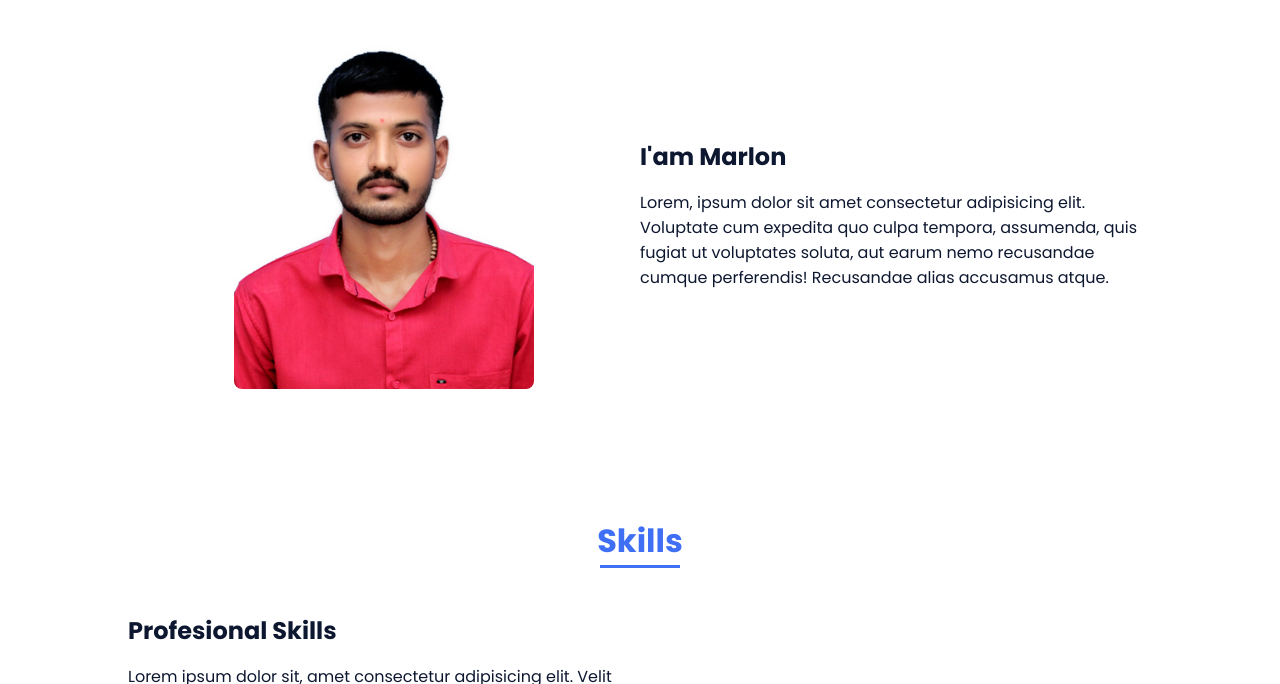
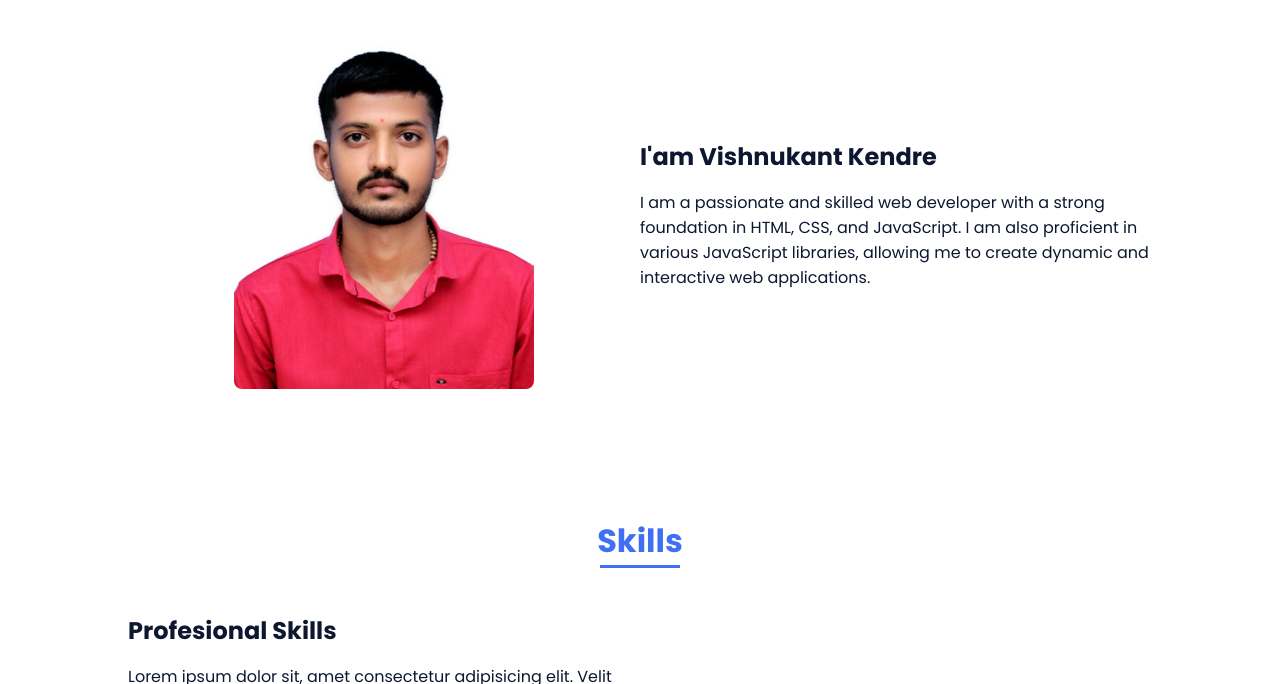
Before and after one commit to vishnukantkendre/KendreVishnukants_Portfolio, a plain HTML site: page index.html in a window 1280 px wide. Shown: the part 860-1544 px from the top of the page. Drawn offline with nearby package versions, Linux system fonts and the light colour scheme.

```diff
--- a/index.html
+++ b/index.html
@@ -100,12 +100,11 @@
                 </div>
 
                 <div>
-                    <h2 class="about__subtitle">I'am Marlon</h2>
+                    <h2 class="about__subtitle">I'am Vishnukant Kendre</h2>
                     <p class="about__text">
-                        Lorem, ipsum dolor sit amet consectetur adipisicing elit.
-                        Voluptate cum expedita quo culpa tempora, assumenda, quis fugiat
-                        ut voluptates soluta, aut earum nemo recusandae cumque
-                        perferendis! Recusandae alias accusamus atque.
+                    I am a passionate and skilled web developer with
+                    a strong foundation in HTML, CSS, and JavaScript.
+                    I am also proficient in various JavaScript libraries, allowing me to create dynamic and interactive web applications.
                     </p>
                 </div>
             </div>
```
